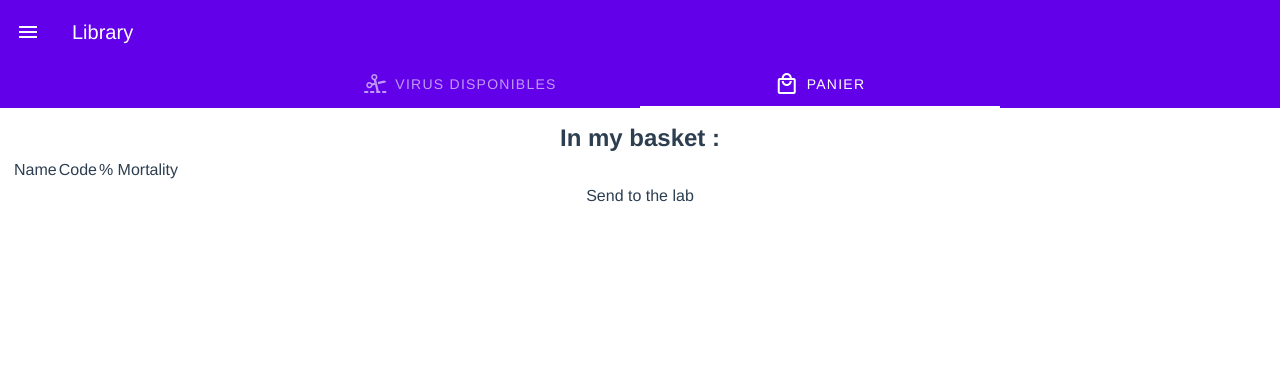
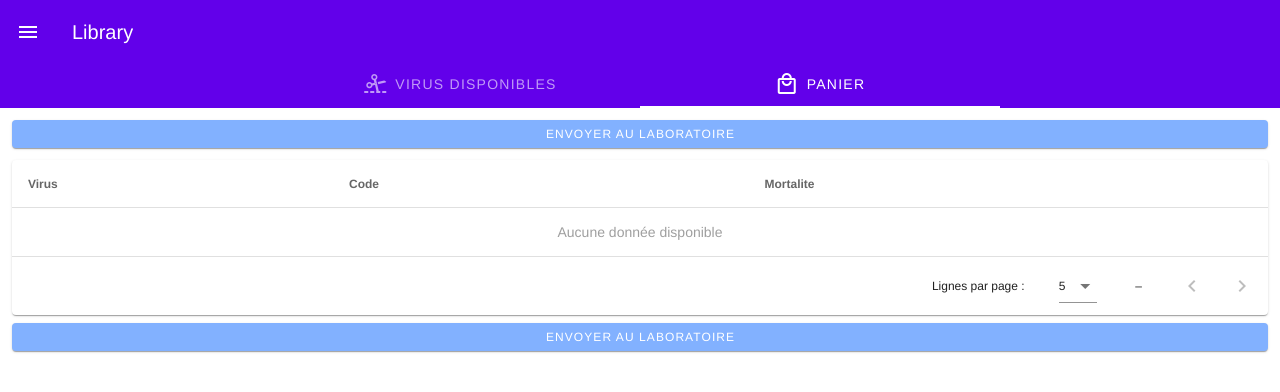
Before and after one commit to TheStaticTurtle/IUT_VueJS_Project, a Vue app: page /library in a window 1280 px wide. Both pictures are taken after a click on the tab "PANIER". Shown: the top 392 px of the page. Built offline with nearby package versions, Linux system fonts and the light colour scheme.

Commit message:
Added snackbar and made the basket look good

```diff
--- a/src/components/Articles.vue
+++ b/src/components/Articles.vue
@@ -1,4 +1,5 @@
 <template>
+	<div>
 		<v-data-table :headers="header" :items="data" :items-per-page="5" class="elevation-1" >
 			<template v-slot:item.name="{ item }">
 				{{ item.name | capitalize }}
@@ -17,9 +18,19 @@
 			</template>
 
 			<template v-slot:item.action="{ item }">
-			<v-btn color="accent" elevation="1" @click="$store.dispatch('clone_to_basket', {virus: item})">Ajouter</v-btn>
+				<v-btn color="accent" elevation="1" @click="$store.dispatch('clone_to_basket', {virus: item}); toast(item.name+' ajoutter au pannier')">Ajouter</v-btn>
 			</template>
 		</v-data-table>
+
+		<v-snackbar v-model="snackbar" :timeout="750" >
+			{{ text }}
+			<template v-slot:action="{ attrs }">
+				<v-btn color="blue" text v-bind="attrs" @click="snackbar = false" >
+					Close
+				</v-btn>
+			</template>
+		</v-snackbar>
+	</div>
 </template>
 
 <script>
@@ -35,6 +46,8 @@
 		},
 		data() {
 			return {
+				snackbar: false,
+				text: '',
 				header: [
 					{
 						text: 'Virus',
@@ -49,6 +62,10 @@
 			}
 		},
 		methods: {
+			toast(text) {
+				this.text = text
+				this.snackbar = true
+			},
 			getMortaliteLevel(level) {
 				if(level>=15) return "purple"
 				if(level>=10) return "red"
--- a/src/store/index.js
+++ b/src/store/index.js
@@ -1,6 +1,8 @@
 import Vue from 'vue'
 import Vuex from 'vuex'
 import {Virus, viruses} from "../model"
+import router from '../router/index'
+
 
 Vue.use(Vuex)
 
@@ -20,6 +22,7 @@ export default new Vuex.Store({
 		},
 		move_basket_to_lab({commit}) {
 			commit('move_basket_to_lab');
+			router.push("/labo/slice")
 		},
 
 		slicer_cut({commit}, {factor, viruses}) {
--- a/src/views/Basket.vue
+++ b/src/views/Basket.vue
@@ -1,21 +1,67 @@
 <template>
 	<div>
-		<h2>In my basket :</h2>
-		<table >
-			<tr><td>Name</td><td>Code</td><td>% Mortality</td></tr>
-			<tr v-for="(v,index) in this.$store.state.basket" :key="index">
-				<td>{{v.name}}</td>
-				<td>{{v.code}}</td>
-				<td>{{v.mortalite}}</td>
-			</tr>
-		</table>
-		<button @click="$store.dispatch('move_basket_to_lab')">Send to the lab</button>
+		<v-btn color="accent" elevation="1" @click="$store.dispatch('move_basket_to_lab')" small block class="mb-3">Envoyer au laboratoire</v-btn>
+		<v-data-table :headers="header" :items="data" :items-per-page="5" class="elevation-1" >
+			<template v-slot:item.name="{ item }">
+				{{ item.name | capitalize }}
+			</template>
+
+			<template v-slot:item.code="{ item }">
+				<v-chip class="ml-1 mt-1 mb-2" small v-for="(letter, index) in item.code" :key="item.code+'_'+index+'_'+letter" :color="getCodeLetterColor(letter)" dark >
+					{{letter}}
+				</v-chip>
+			</template>
+
+			<template v-slot:item.mortalite="{ item }">
+				<v-chip :color="getMortaliteLevel(item.mortalite)" dark >
+					{{ item.mortalite }}
+				</v-chip>
+			</template>
+		</v-data-table>
+		<v-btn color="accent" elevation="1" @click="$store.dispatch('move_basket_to_lab')" small block class="mt-2">Envoyer au laboratoire</v-btn>
 	</div>
 </template>
 
 <script>
 	export default {
 		name: 'Basket',
+		computed: {
+			data() {
+				return this.$store.state.basket
+			}
+		},
+		data() {
+			return {
+				header: [
+					{
+						text: 'Virus',
+						align: 'start',
+						sortable: false,
+						value: 'name',
+					},
+					{ text: 'Code', value: 'code' },
+					{ text: 'Mortalite', value: 'mortalite' },
+				]
+			}
+		},
+		methods: {
+			getMortaliteLevel(level) {
+				if(level>=15) return "purple"
+				if(level>=10) return "red"
+				if(level>=5) return "orange"
+				if(level>0) return "green"
+				return "black"
+			},
+			getCodeLetterColor(letter) {
+				if(letter==="A") return "red"
+				if(letter==="B") return "orange"
+				if(letter==="C") return "green"
+				if(letter==="D") return "blue"
+				if(letter==="E") return "purple"
+
+				return "black"
+			}
+		}
 	}
 </script>
 
```
Lines whose indentation alone changed are shown as unchanged.
